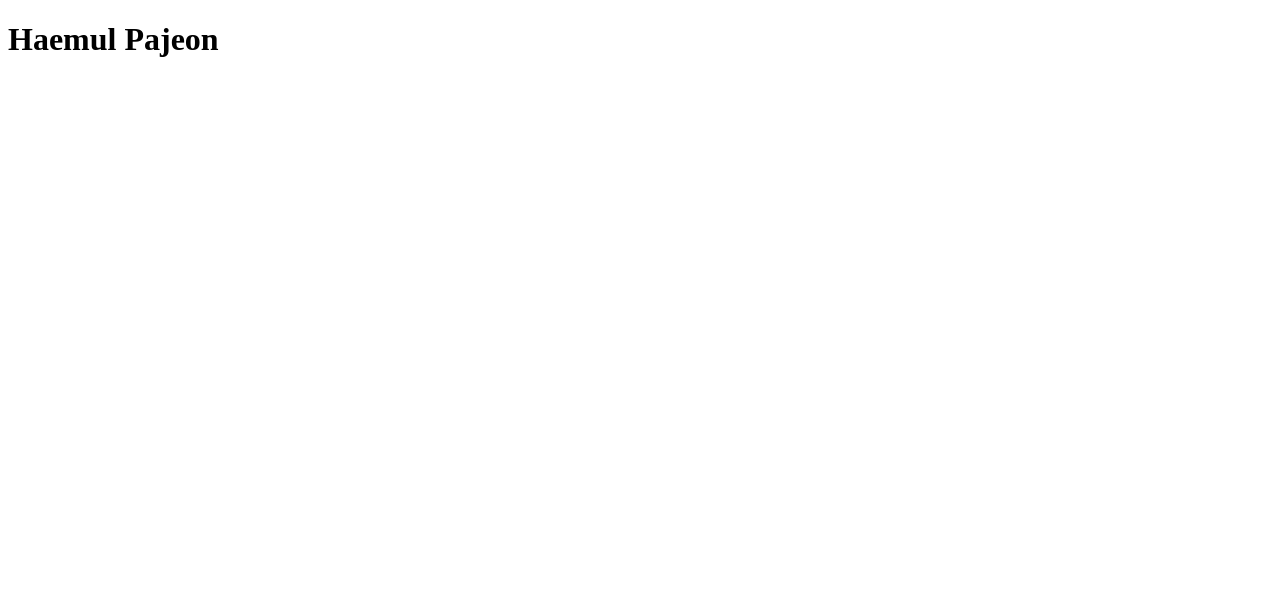
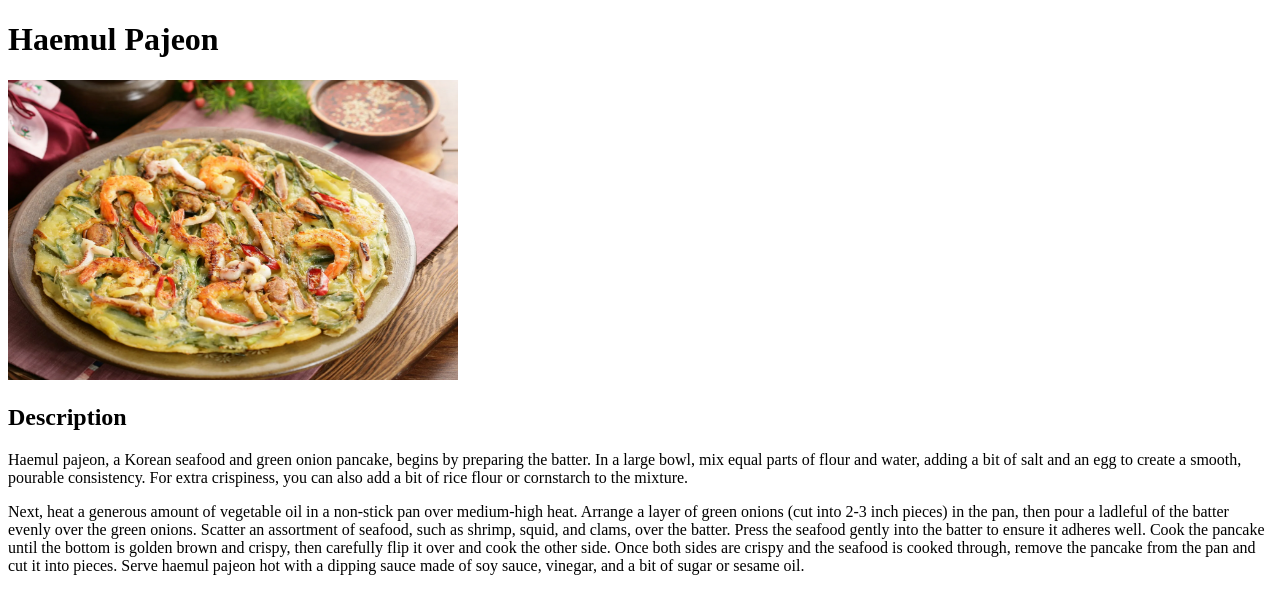
Before and after one commit to cinmon/odin-recipes, a plain HTML site: page recipes/haemul-pajeon.html in a window 1280 px wide. Drawn offline with Linux system fonts and the light colour scheme.

Commit message:
Add image and description of haemul pajeon

```diff
--- a/recipes/haemul-pajeon.html
+++ b/recipes/haemul-pajeon.html
@@ -8,7 +8,21 @@
 <body>
 
     <h1>Haemul Pajeon</h1>
+    <img src="../img/haemul-pajeon.png" height="300" width="450">
 
+    <h2>Description</h2>
+
+    <p>Haemul pajeon, a Korean seafood and green onion pancake, begins by preparing the batter. In a large bowl,
+        mix equal parts of flour and water, adding a bit of salt and an egg to create a smooth, pourable consistency.
+        For extra crispiness, you can also add a bit of rice flour or cornstarch to the mixture.</p>
+
+    <p>Next, heat a generous amount of vegetable oil in a non-stick pan over medium-high heat. Arrange a layer of green
+        onions (cut into 2-3 inch pieces) in the pan, then pour a ladleful of the batter evenly over the green onions.
+        Scatter an assortment of seafood, such as shrimp, squid, and clams, over the batter. Press the seafood gently
+        into the batter to ensure it adheres well. Cook the pancake until the bottom is golden brown and crispy, then
+        carefully flip it over and cook the other side. Once both sides are crispy and the seafood is cooked through,
+        remove the pancake from the pan and cut it into pieces. Serve haemul pajeon hot with a dipping sauce made of soy
+        sauce, vinegar, and a bit of sugar or sesame oil.</p>
 
 </body>
 </html>
```
